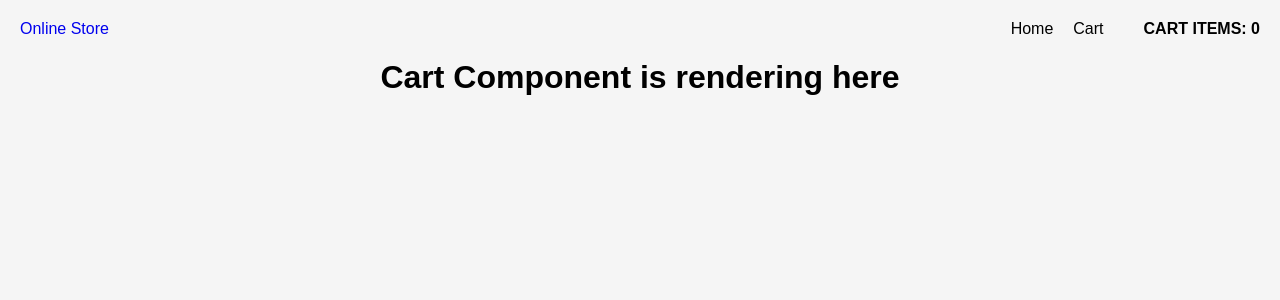
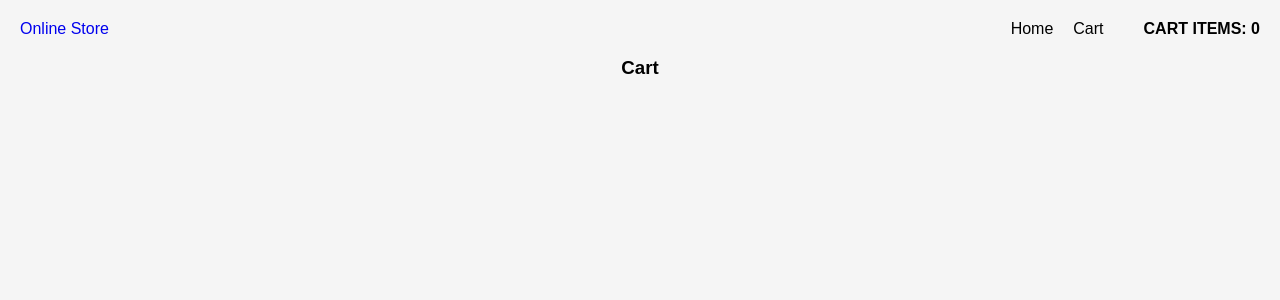
Before and after one commit to shubhshar/ReduxOnlineShoppingCart, a React (Create React App) app: page /Cart in a window 1280 px wide. Shown: the top 300 px of the page. Built offline with nearby package versions, Linux system fonts and the light colour scheme.

Commit message:
update in Cart

```diff
--- a/src/pages/Cart.jsx
+++ b/src/pages/Cart.jsx
@@ -1,8 +1,29 @@
+import React from "react";
+import { useSelector, useDispatch } from "react-redux";
+import { remove } from "../store/cartSlice";
+
 const Cart = () => {
+  const products = useSelector((state) => state.cart);
+  const dispatch = useDispatch();
+
+  const handleRemove = (productId) => {
+    dispatch(remove(productId));
+  };
+
   return (
     <>
-      <div className="c">
-        <h1>Cart Component is rendering here</h1>
+      <div className="cartWrapper">
+        <h3>Cart</h3>
+        {products.map((product) => (
+          <div key={product.id} className="cartCard">
+            <img src={product.image} alt="prodimage" />
+            <h4>{product.title}</h4>
+            <h5>INR {product.price}</h5>
+            <button onClick={() => handleRemove(product.id)} className="btn">
+              Remove
+            </button>
+          </div>
+        ))}
       </div>
     </>
   );
```
